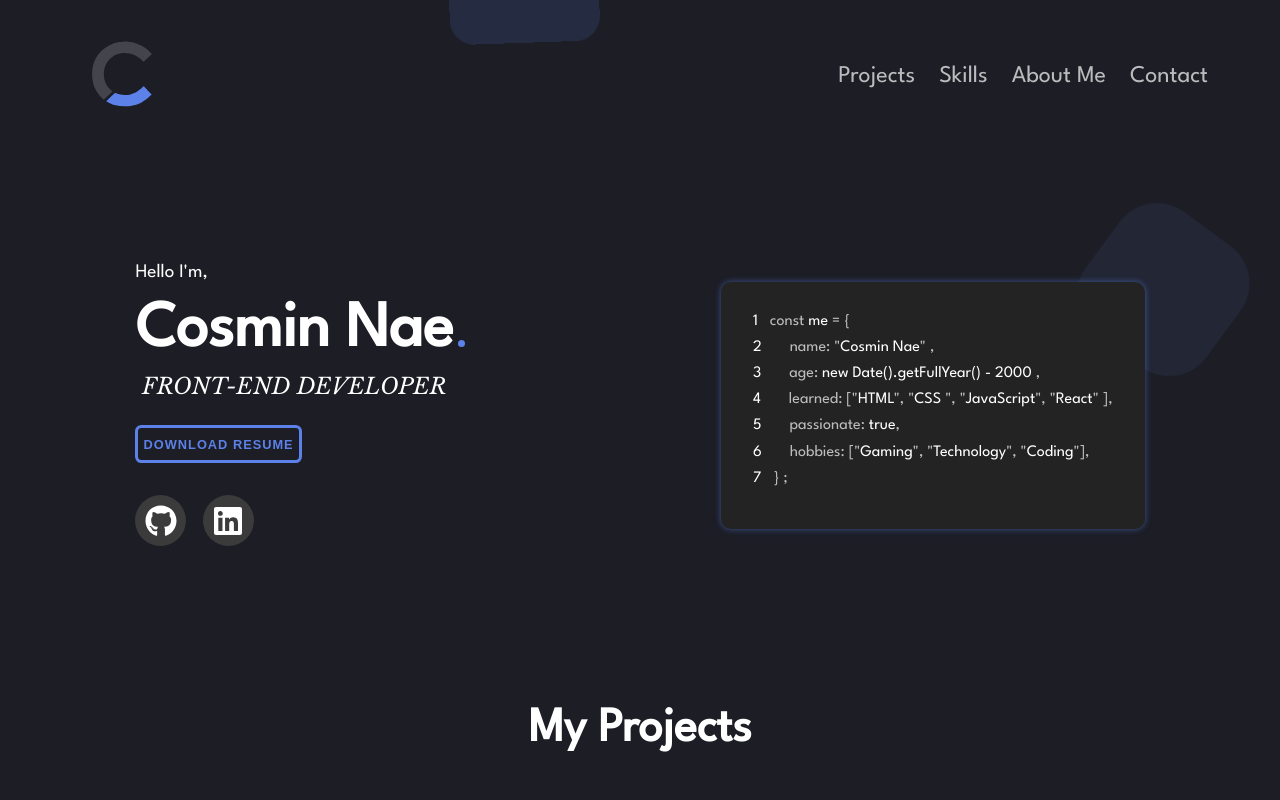
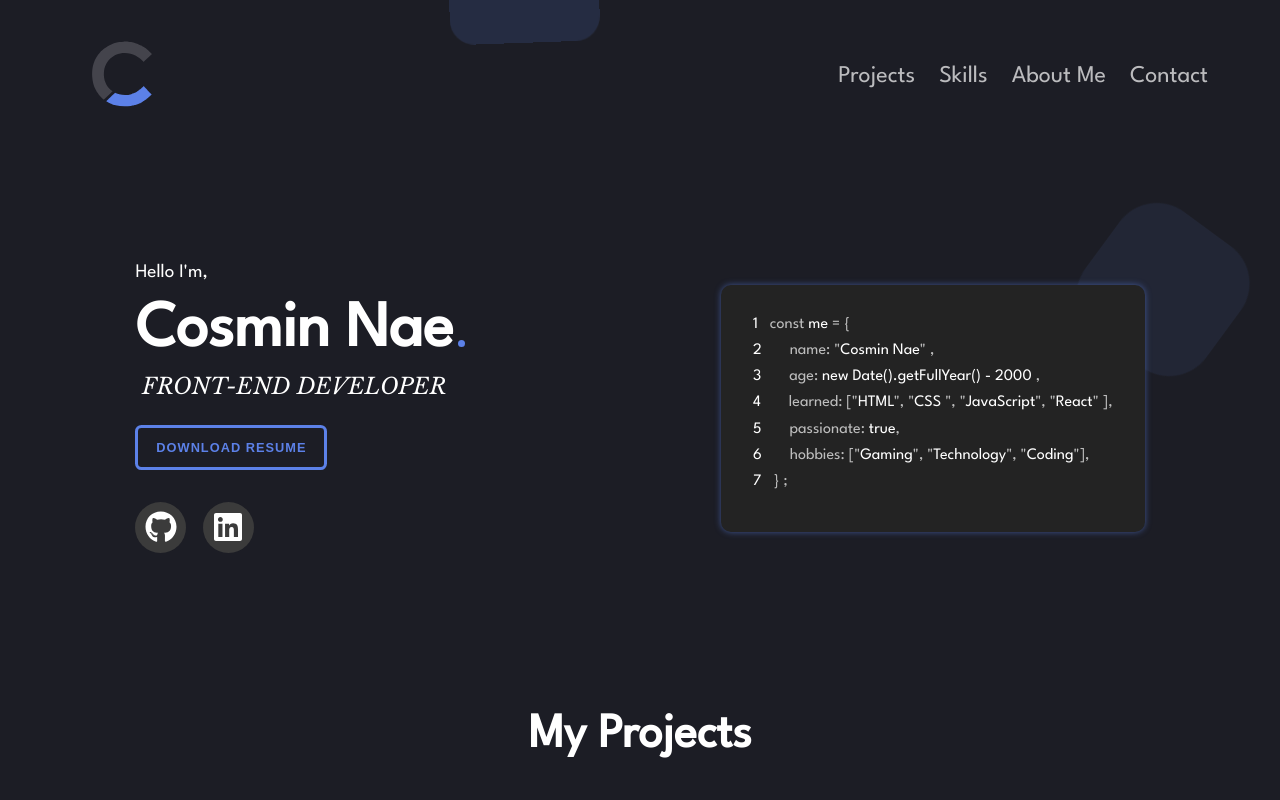
Before and after one commit to Cosmin2410/portfolio, a React (Create React App) app: page / in a window 1280 px wide. Shown: the top 800 px of the page. Built offline with nearby package versions, Linux system fonts and the light colour scheme; a web font is replaced by a local one.

Commit message:
small bug fixes

```diff
--- a/src/sass/Pages/_about.scss
+++ b/src/sass/Pages/_about.scss
@@ -50,7 +50,7 @@
 
 @media (max-width: 54.375em) {
   .about {
-    height: 45rem;
+    height: 55rem;
     .description-desk {
       flex-direction: column;
 
--- a/src/sass/Pages/_footer.scss
+++ b/src/sass/Pages/_footer.scss
@@ -25,5 +25,6 @@ footer {
     justify-content: center;
     padding: 2rem 3rem;
     gap: 1rem;
+    text-align: center;
   }
 }
--- a/src/sass/_btn-nav.scss
+++ b/src/sass/_btn-nav.scss
@@ -6,8 +6,8 @@
     font-size: 0.8rem;
     border: 0.3em solid $blue;
     border-radius: 0.5em;
-    width: 13em;
-    height: 3em;
+    width: 15em;
+    height: 3.5em;
     text-transform: uppercase;
     font-weight: 600;
     letter-spacing: 1px;
@@ -82,6 +82,7 @@ $opening-angle: $pi * 2;
 a {
   color: white;
   text-decoration: none;
+  text-align: center;
 }
 
 %goo {
@@ -100,6 +101,7 @@ a {
   transform: translate3d(0, 0, 0);
   transition: transform ease-out 200ms;
   border: 1px solid $blue;
+  text-align: center;
 }
 .menu-open {
   display: none;
```
